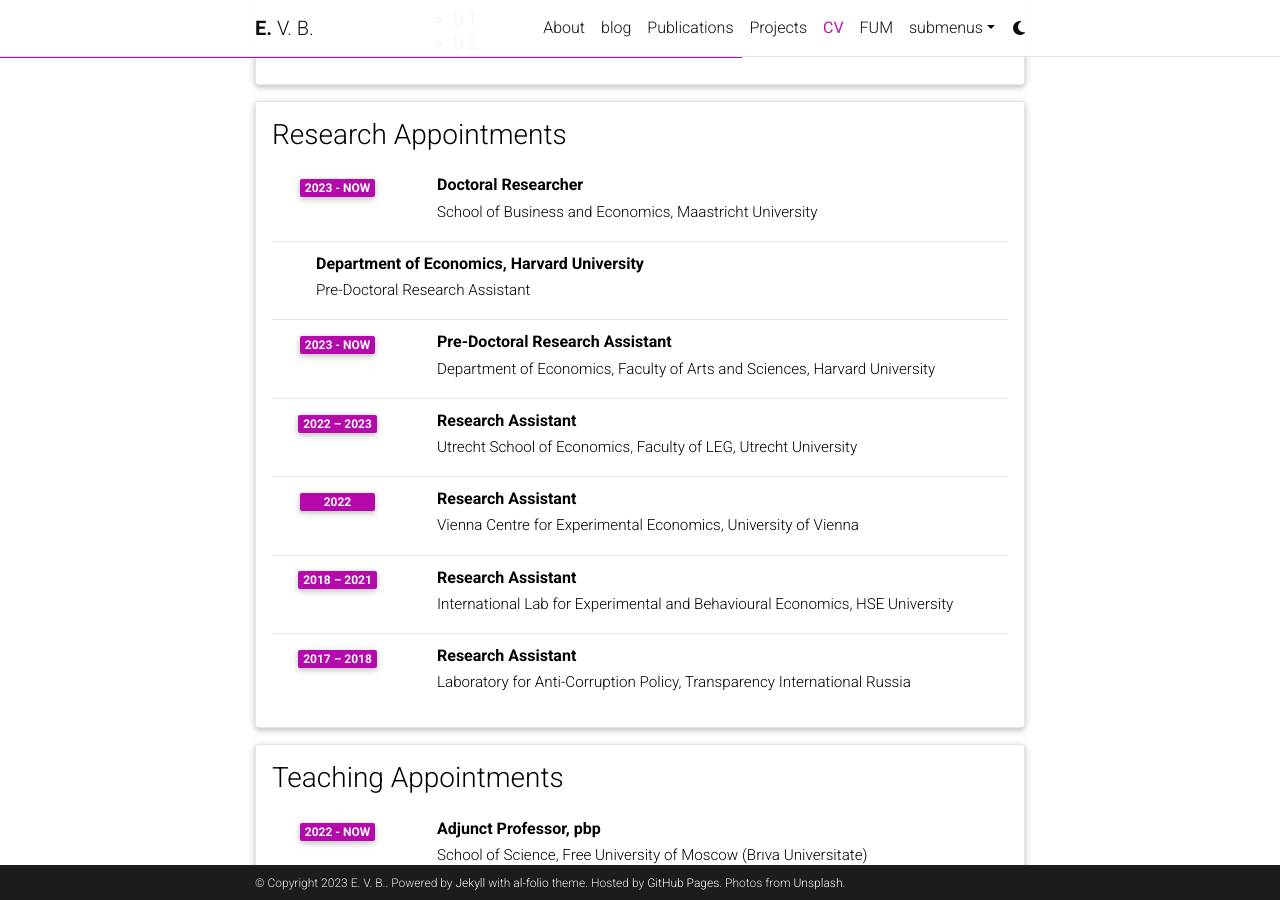
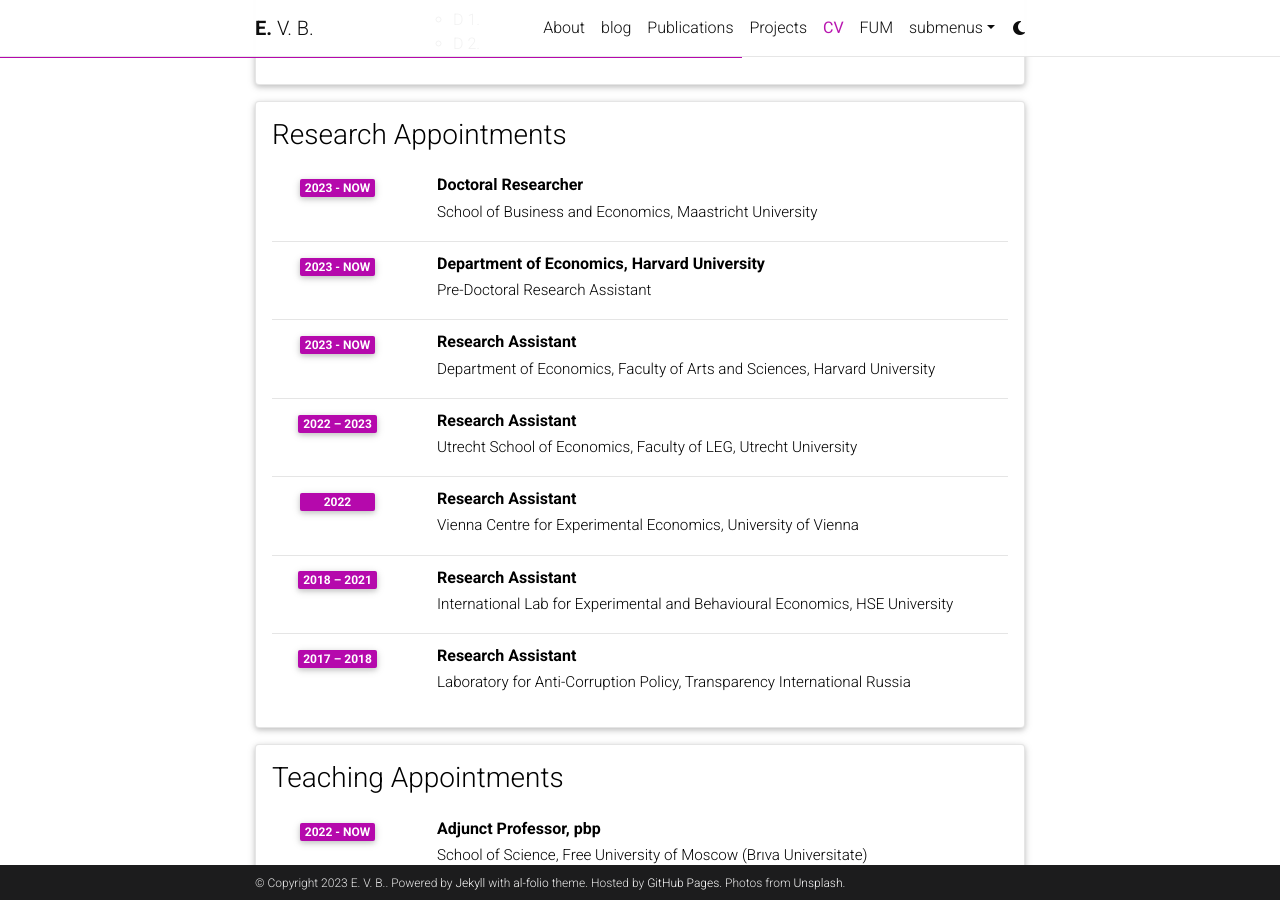
Before and after one commit to egorbronnikov/egorbronnikov.github.io, a Jekyll site: the page built from _pages/cv.md, in a window 1280 px wide and 900 px high, scrolled down 1348 px. Built offline with Jekyll 4.4.1, drawn with Linux system fonts in a browser that asks for light colours; comment, search, counter and statistics services are not loaded; a style sheet for code colours, icons or effects is not loaded.

Commit message:
Update cv.yml

```diff
--- a/_data/cv.yml
+++ b/_data/cv.yml
@@ -63,7 +63,8 @@
       year: 2023 - now
     - title: Department of Economics, Harvard University
       institution: Pre-Doctoral Research Assistant
-    - title: Pre-Doctoral Research Assistant
+      year: 2023 - now
+    - title: Research Assistant
       institution: Department of Economics, Faculty of Arts and Sciences, Harvard University
       year: 2023 - now
       year: 2023 - now
```
